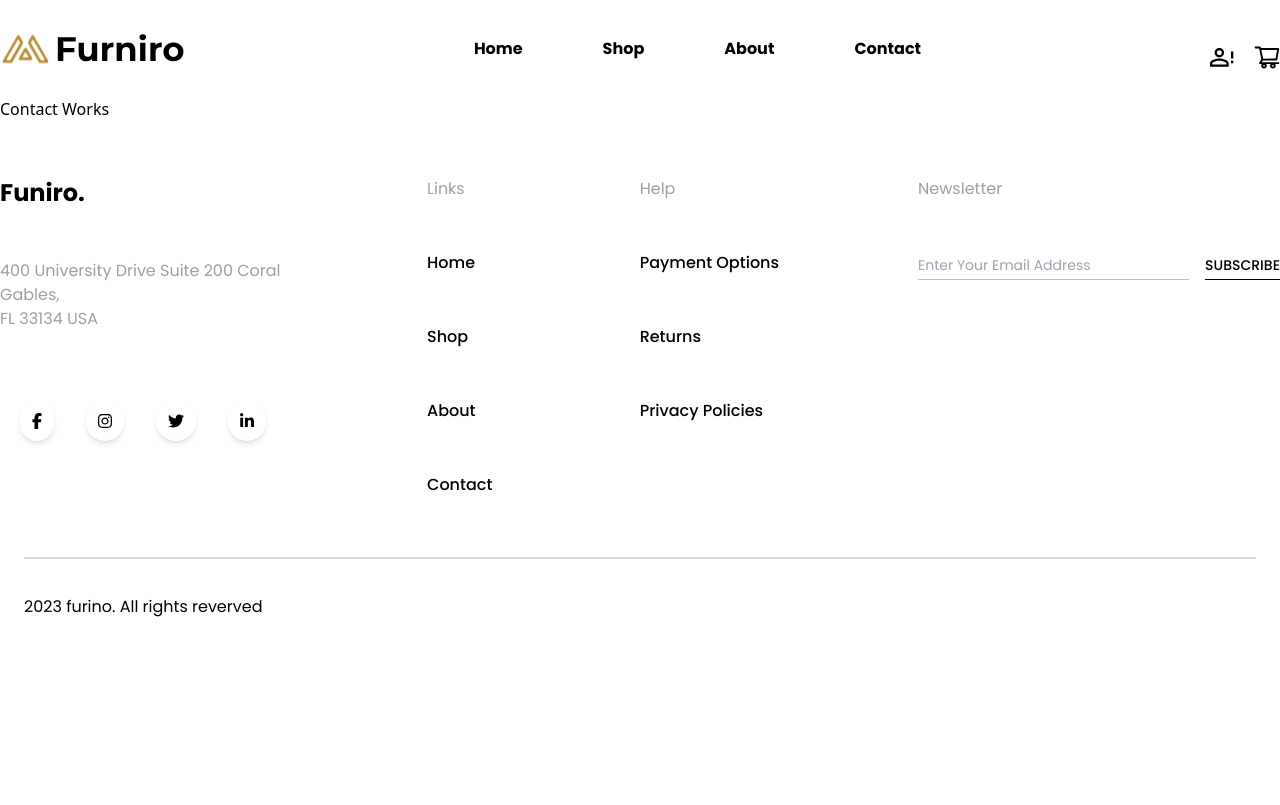
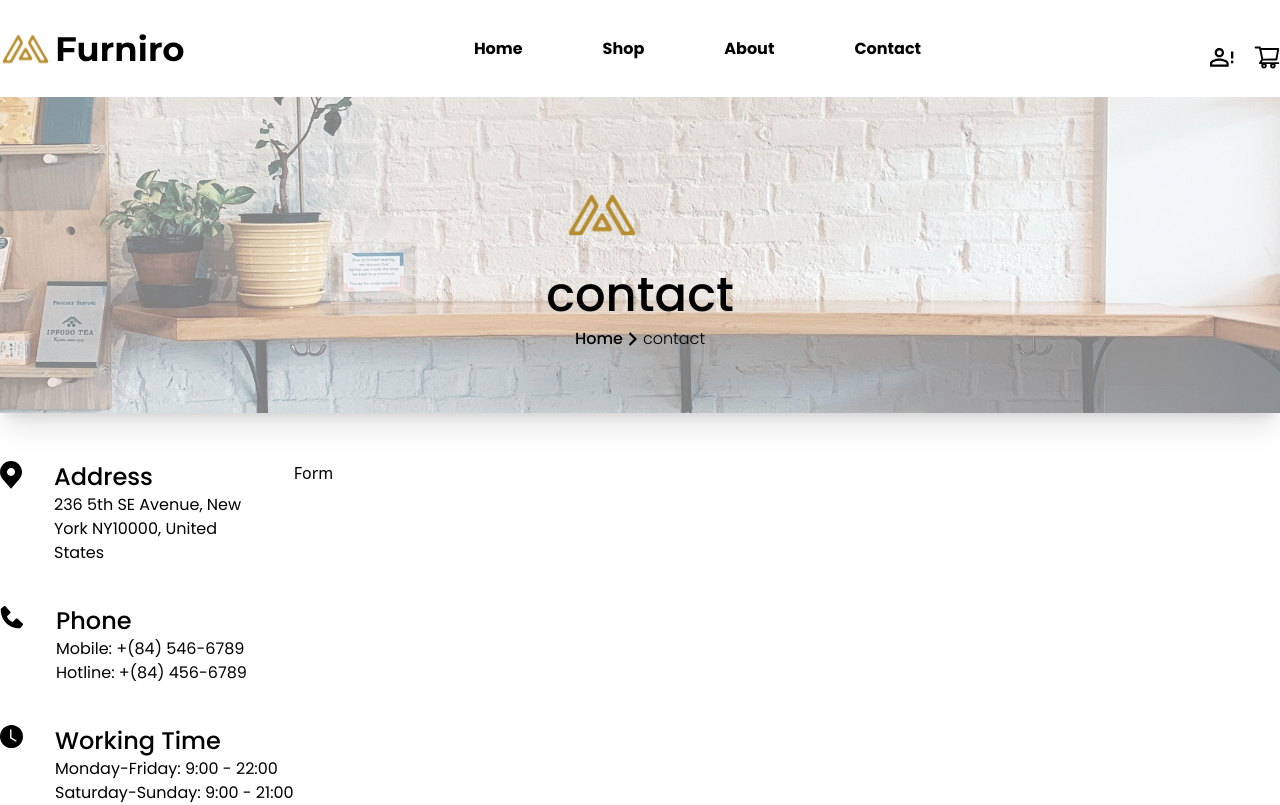
Before and after one commit to weu-souza/Furniro, a React (Vite) app: page /contact in a window 1280 px wide. Shown: the top 805 px of the page. Built offline with nearby package versions, Linux system fonts and the light colour scheme; data requests are answered from the project's data file.

Commit message:
feat-product: contactUs ended

```diff
--- /dev/null
+++ b/src/assets/icons/Contact/AddressIcon.tsx
@@ -0,0 +1,20 @@
+const AddressIcon = () => {
+  return (
+    <div>
+      <svg
+        width="22"
+        height="28"
+        viewBox="0 0 22 28"
+        fill="none"
+        xmlns="http://www.w3.org/2000/svg"
+      >
+        <path
+          d="M11 0.120083C8.08369 0.123473 5.28779 1.26659 3.22564 3.29867C1.16348 5.33075 0.00345217 8.08587 1.17029e-05 10.9597C-0.00348119 13.3081 0.774992 15.5929 2.21601 17.4634C2.21601 17.4634 2.51601 17.8527 2.56501 17.9088L11 27.7118L19.439 17.9039C19.483 17.8517 19.784 17.4634 19.784 17.4634L19.785 17.4605C21.2253 15.5907 22.0034 13.3071 22 10.9597C21.9966 8.08587 20.8365 5.33075 18.7744 3.29867C16.7122 1.26659 13.9163 0.123473 11 0.120083ZM11 14.9013C10.2089 14.9013 9.43553 14.6702 8.77773 14.237C8.11993 13.8039 7.60724 13.1883 7.30449 12.4681C7.00174 11.7478 6.92253 10.9553 7.07687 10.1907C7.23121 9.42608 7.61217 8.72374 8.17158 8.17249C8.73099 7.62124 9.44373 7.24583 10.2197 7.09374C10.9956 6.94165 11.7998 7.01971 12.5307 7.31804C13.2616 7.61638 13.8864 8.12159 14.3259 8.76979C14.7654 9.418 15 10.1801 15 10.9597C14.9987 12.0047 14.5768 13.0065 13.827 13.7454C13.0771 14.4843 12.0605 14.9 11 14.9013Z"
+          fill="black"
+        />
+      </svg>
+    </div>
+  );
+};
+
+export default  AddressIcon
--- /dev/null
+++ b/src/assets/icons/Contact/PhoneIcon.tsx
@@ -0,0 +1,20 @@
+const PhoneIcon = () => {
+  return (
+    <div>
+      <svg
+        width="24"
+        height="24"
+        viewBox="0 0 24 24"
+        fill="none"
+        xmlns="http://www.w3.org/2000/svg"
+      >
+        <path
+          d="M22.6086 18.425L17.5274 13.805C17.2872 13.5867 16.9715 13.4703 16.6471 13.4803C16.3227 13.4903 16.0149 13.626 15.7886 13.8587L12.7974 16.935C12.0774 16.7975 10.6299 16.3462 9.13986 14.86C7.64986 13.3687 7.19861 11.9175 7.06486 11.2025L10.1386 8.20999C10.3716 7.9839 10.5075 7.67602 10.5176 7.3515C10.5276 7.02698 10.411 6.71129 10.1924 6.47124L5.57361 1.39124C5.35492 1.15044 5.05096 1.00437 4.72631 0.984068C4.40165 0.963762 4.08186 1.07082 3.83486 1.28249L1.12236 3.60874C0.906253 3.82564 0.777264 4.11431 0.759864 4.41999C0.741114 4.73249 0.383614 12.135 6.12361 17.8775C11.1311 22.8837 17.4036 23.25 19.1311 23.25C19.3836 23.25 19.5386 23.2425 19.5799 23.24C19.8855 23.2229 20.174 23.0933 20.3899 22.8762L22.7149 20.1625C22.9274 19.9163 23.0352 19.5968 23.0154 19.2721C22.9955 18.9475 22.8495 18.6435 22.6086 18.425Z"
+          fill="black"
+        />
+      </svg>
+    </div>
+  );
+};
+
+export default PhoneIcon;
--- /dev/null
+++ b/src/assets/icons/Contact/WorskinTime.tsx
@@ -0,0 +1,20 @@
+const WorskinTime = () => {
+  return (
+    <div>
+      <svg
+        width="23"
+        height="23"
+        viewBox="0 0 23 23"
+        fill="none"
+        xmlns="http://www.w3.org/2000/svg"
+      >
+        <path
+          d="M23 11.5C23 14.55 21.7884 17.4751 19.6317 19.6317C17.4751 21.7884 14.55 23 11.5 23C8.45001 23 5.52494 21.7884 3.36827 19.6317C1.2116 17.4751 0 14.55 0 11.5C0 8.45001 1.2116 5.52494 3.36827 3.36827C5.52494 1.2116 8.45001 0 11.5 0C14.55 0 17.4751 1.2116 19.6317 3.36827C21.7884 5.52494 23 8.45001 23 11.5ZM11.5 5.03125C11.5 4.84063 11.4243 4.65781 11.2895 4.52302C11.1547 4.38823 10.9719 4.3125 10.7812 4.3125C10.5906 4.3125 10.4078 4.38823 10.273 4.52302C10.1382 4.65781 10.0625 4.84063 10.0625 5.03125V12.9375C10.0625 13.0642 10.0961 13.1886 10.1597 13.2982C10.2233 13.4077 10.3147 13.4985 10.4247 13.5614L15.456 16.4364C15.6211 16.5256 15.8146 16.5467 15.995 16.4952C16.1755 16.4437 16.3287 16.3236 16.4218 16.1607C16.5149 15.9977 16.5406 15.8048 16.4933 15.6232C16.4461 15.4415 16.3297 15.2856 16.169 15.1886L11.5 12.5206V5.03125Z"
+          fill="black"
+        />
+      </svg>
+    </div>
+  );
+};
+
+export default WorskinTime;
--- /dev/null
+++ b/src/components/Contact/ContactUs.tsx
@@ -0,0 +1,33 @@
+import AddressIcon from "../../assets/icons/Contact/AddressIcon"
+import PhoneIcon from "../../assets/icons/Contact/PhoneIcon"
+import WorskinTime from "../../assets/icons/Contact/WorskinTime"
+
+const ContactUs = () => {
+  return (
+    <div className="flex flex-col gap-10">
+        <div className="flex gap-8">
+            <AddressIcon />
+            <div>
+                <h1 className="font-Poppins font-medium text-2xl text-black">Address</h1>
+                <p className="font-Poppins font-normal text-base text-black">236 5th SE Avenue, New<br/> York NY10000, United<br/> States</p>
+            </div>
+        </div>
+        <div className="flex gap-8">
+            <PhoneIcon />
+            <div>
+                <h1 className="font-Poppins font-medium text-2xl text-black">Phone</h1>
+                <p className="font-Poppins font-normal text-base text-black">Mobile: +(84) 546-6789 <br/> Hotline: +(84) 456-6789</p>
+            </div>
+        </div>
+        <div className="flex gap-8">
+            <WorskinTime />
+            <div>
+                <h1 className="font-Poppins font-medium text-2xl text-black">Working Time</h1>
+                <p className="font-Poppins font-normal text-base text-black">Monday-Friday: 9:00 - 22:00 <br/>Saturday-Sunday: 9:00 - 21:00</p>
+            </div>
+        </div>
+    </div>
+  )
+}
+
+export default ContactUs
--- a/src/pages/contact/Contact.tsx
+++ b/src/pages/contact/Contact.tsx
@@ -1,9 +1,22 @@
+import ContactUs from "../../components/Contact/ContactUs"
+import Footing from "../../components/shared/Footing/Footing"
+import Heading from "../../components/shared/Heading/Heading"
+import ContactForm from "./ContactForm"
 
 
 const Contact = () => {
   return (
-    <div>
-      <h1>Contact Works</h1>
+    <div className="flex flex-col gap-12">
+      <Heading />
+      <div className="flex flex-col">
+        <h1></h1>
+        <p></p>
+        <div className="flex flex-row">
+        <ContactUs />
+        <ContactForm />
+        </div>
+      </div>
+      <Footing/>
     </div>
   )
 }
--- /dev/null
+++ b/src/pages/contact/ContactForm.tsx
@@ -0,0 +1,9 @@
+const ContactForm = () => {
+  return (
+    <div>
+      Form
+    </div>
+  )
+}
+
+export default ContactForm
```
